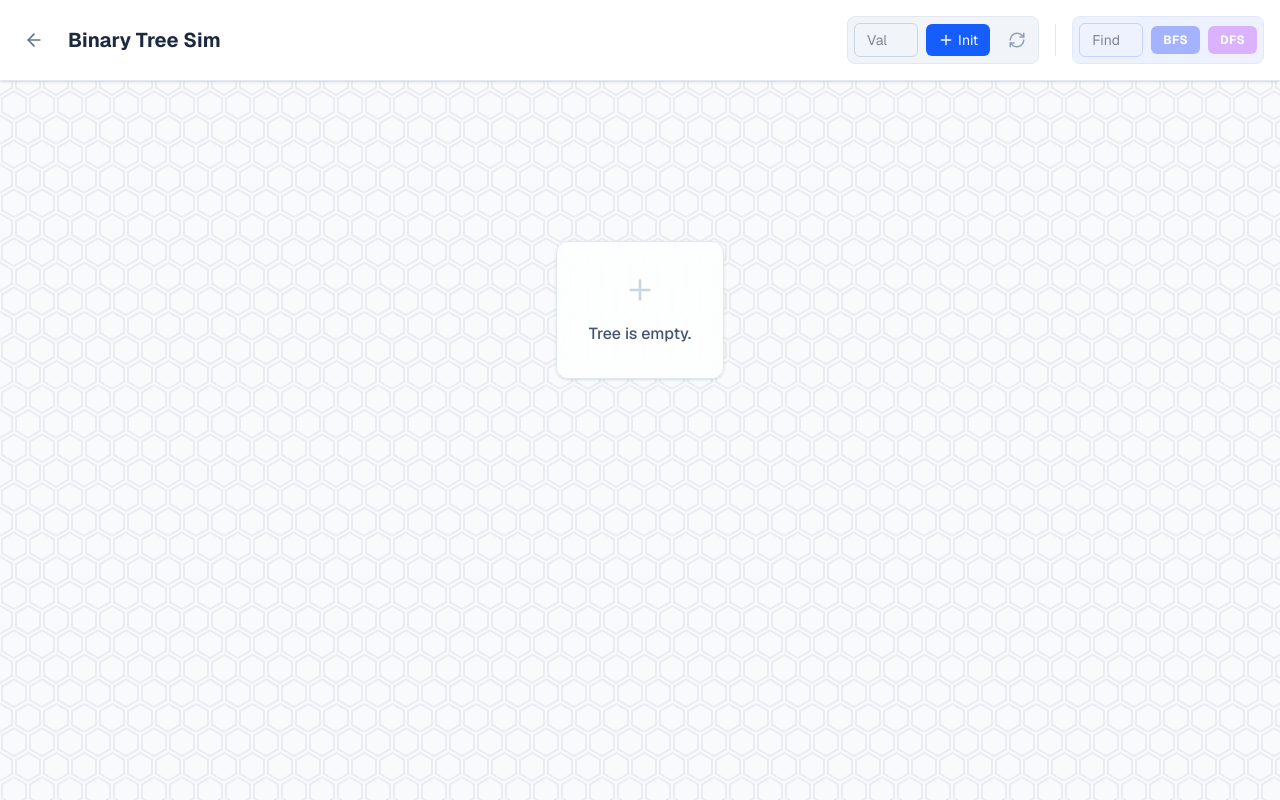
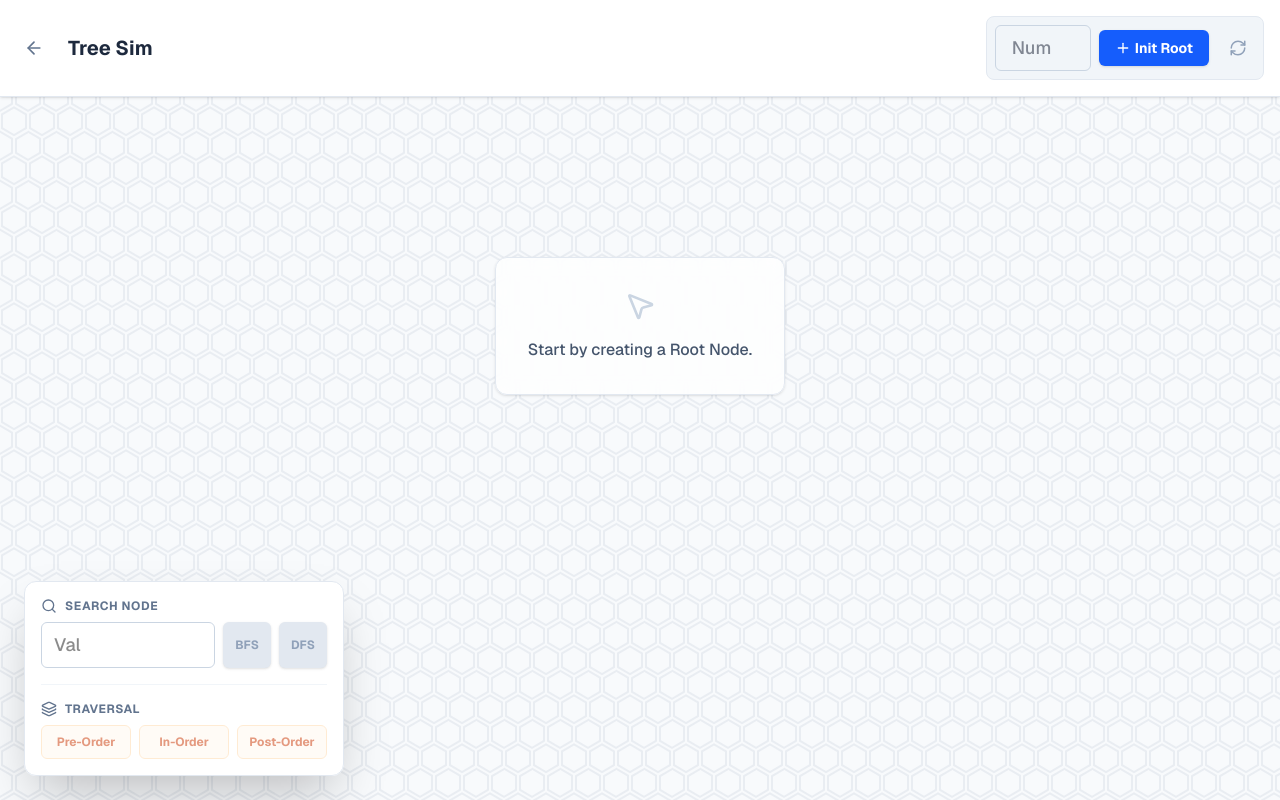
Before and after one commit to moze-mehraban/ds-tools, a Next.js app: page /Binary-Tree in a window 1280 px wide. Built offline with nearby package versions, Linux system fonts and the light colour scheme.

Commit message:
re-design  and add traversal

```diff
--- a/app/Binary-Tree/page.tsx
+++ b/app/Binary-Tree/page.tsx
@@ -1,8 +1,11 @@
 'use client';
 
-import React, { useState, useEffect, useRef } from 'react';
+import React, { useState } from 'react';
 import { useRouter } from 'next/navigation';
-import { Trash2, Plus, RefreshCw, ArrowLeft, Search, Activity } from 'lucide-react';
+import {
+  Trash2, Plus, RefreshCw, ArrowLeft,
+  Search, Activity, Play, Layers, MousePointer2
+} from 'lucide-react';
 
 // --- Types ---
 type NodeId = string;
@@ -16,63 +19,73 @@ interface TreeNode {
 
 // --- Algorithms & Math Helpers ---
 
-// 1. Get Node Height (Distance to deepest leaf)
 const getHeight = (node: TreeNode | null): number => {
   if (!node) return -1;
   return 1 + Math.max(getHeight(node.left), getHeight(node.right));
 };
 
-// 2. Get Node Depth (Distance from root)
 const getDepth = (root: TreeNode | null, targetId: NodeId, currentDepth = 0): number => {
   if (!root) return -1;
   if (root.id === targetId) return currentDepth;
-
   const left = getDepth(root.left, targetId, currentDepth + 1);
   if (left !== -1) return left;
-
   return getDepth(root.right, targetId, currentDepth + 1);
 };
 
-// 3. Get Balance Factor (Left Height - Right Height)
 const getBalanceFactor = (node: TreeNode | null): number => {
   if (!node) return 0;
   return getHeight(node.left) - getHeight(node.right);
 };
 
-// 4. BFS Generator (Returns array of IDs visited)
-const getBFSPath = (root: TreeNode | null, targetValue: string) => {
-  if (!root) return { path: [], found: false };
+// --- Traversal Generators ---
+
+const getBFSPath = (root: TreeNode | null) => {
+  if (!root) return [];
   const queue = [root];
   const path: NodeId[] = [];
-
   while (queue.length > 0) {
     const current = queue.shift()!;
     path.push(current.id);
-    if (current.value === targetValue) return { path, found: true };
     if (current.left) queue.push(current.left);
     if (current.right) queue.push(current.right);
   }
-  return { path, found: false };
+  return path;
 };
 
-// 5. DFS Generator (Pre-order traversal path)
-const getDFSPath = (root: TreeNode | null, targetValue: string) => {
+const getPreOrderPath = (root: TreeNode | null) => {
   const path: NodeId[] = [];
-  let found = false;
-
   const traverse = (node: TreeNode | null) => {
-    if (!node || found) return;
+    if (!node) return;
     path.push(node.id);
-    if (node.value === targetValue) {
-      found = true;
-      return;
-    }
     traverse(node.left);
     traverse(node.right);
   };
+  traverse(root);
+  return path;
+};
 
+const getInOrderPath = (root: TreeNode | null) => {
+  const path: NodeId[] = [];
+  const traverse = (node: TreeNode | null) => {
+    if (!node) return;
+    traverse(node.left);
+    path.push(node.id);
+    traverse(node.right);
+  };
   traverse(root);
-  return { path, found };
+  return path;
+};
+
+const getPostOrderPath = (root: TreeNode | null) => {
+  const path: NodeId[] = [];
+  const traverse = (node: TreeNode | null) => {
+    if (!node) return;
+    traverse(node.left);
+    traverse(node.right);
+    path.push(node.id);
+  };
+  traverse(root);
+  return path;
 };
 
 const generateId = () => Math.random().toString(36).substr(2, 9);
@@ -96,15 +109,13 @@ const RecursiveTreeNode = ({
   const isFound = node.id === foundId;
   const isLeaf = !node.left && !node.right;
 
-  // Determine Color State
-  let bgClass = 'bg-white border-slate-800 text-slate-900'; // Default
+  let bgClass = 'bg-white border-slate-800 text-slate-900';
   if (isFound) bgClass = 'bg-green-500 border-green-700 text-white scale-110 shadow-[0_0_15px_rgba(34,197,94,0.6)]';
   else if (isVisiting) bgClass = 'bg-yellow-400 border-yellow-600 text-black scale-105 shadow-md';
   else if (isSelected) bgClass = 'bg-blue-600 border-blue-800 text-white scale-110 shadow-lg';
 
   return (
     <li className="relative float-left text-center list-none p-4 pt-8">
-      {/* Node Circle */}
       <div
         onClick={(e) => { e.stopPropagation(); onSelect(node.id); }}
         className={`
@@ -115,23 +126,17 @@ const RecursiveTreeNode = ({
       >
         {node.value}
       </div>
-
-      {/* Children Container */}
       {(!isLeaf) && (
         <ul className="flex justify-center pt-4 relative">
           {node.left ? (
             <RecursiveTreeNode node={node.left} selectedId={selectedId} visitingId={visitingId} foundId={foundId} onSelect={onSelect} />
           ) : (
-             node.right && (
-                <li className="relative float-left text-center list-none p-4 pt-8 opacity-0 pointer-events-none"><div className="w-14 h-14"></div></li>
-             )
+             node.right && <li className="relative float-left p-4 pt-8 opacity-0 pointer-events-none"><div className="w-14 h-14"></div></li>
           )}
           {node.right ? (
             <RecursiveTreeNode node={node.right} selectedId={selectedId} visitingId={visitingId} foundId={foundId} onSelect={onSelect} />
           ) : (
-            node.left && (
-                <li className="relative float-left text-center list-none p-4 pt-8 opacity-0 pointer-events-none"><div className="w-14 h-14"></div></li>
-             )
+            node.left && <li className="relative float-left p-4 pt-8 opacity-0 pointer-events-none"><div className="w-14 h-14"></div></li>
           )}
         </ul>
       )}
@@ -143,21 +148,28 @@ export default function BinaryTreeSimulator() {
   const router = useRouter();
   const [tree, setTree] = useState<TreeNode | null>(null);
 
-  // Interaction State
+  // State
   const [selectedId, setSelectedId] = useState<NodeId | null>(null);
   const [newValue, setNewValue] = useState('');
+  const [searchValue, setSearchValue] = useState('');
 
-  // Search/Animation State
-  const [searchValue, setSearchValue] = useState('');
+  // Animation State
   const [visitingId, setVisitingId] = useState<NodeId | null>(null);
   const [foundId, setFoundId] = useState<NodeId | null>(null);
   const [isAnimating, setIsAnimating] = useState(false);
+  const [statusMessage, setStatusMessage] = useState('');
 
-  // --- Logic Helpers ---
+  // --- Logic ---
   const findNode = (root: TreeNode | null, id: NodeId): TreeNode | null => {
     if (!root) return null;
     if (root.id === id) return root;
     return findNode(root.left, id) || findNode(root.right, id);
+  };
+
+  const findNodeByValue = (root: TreeNode | null, val: string): TreeNode | null => {
+    if (!root) return null;
+    if (root.value === val) return root;
+    return findNodeByValue(root.left, val) || findNodeByValue(root.right, val);
   };
 
   const insertNode = (parentId: NodeId | null, side: 'left' | 'right', value: string) => {
@@ -189,52 +201,70 @@ export default function BinaryTreeSimulator() {
     setSelectedId(null);
   };
 
-  // --- Animation Runner ---
-  const runSearch = (type: 'BFS' | 'DFS') => {
-    if (!tree || !searchValue) return;
+  // --- Unified Animation Runner ---
+  const runAnimation = (type: 'BFS' | 'DFS' | 'PRE' | 'IN' | 'POST') => {
+    if (!tree) return;
 
-    // Reset previous states
+    const isSearch = (type === 'BFS' || type === 'DFS') && searchValue !== '';
+
+    let path: NodeId[] = [];
+    if (type === 'BFS') path = getBFSPath(tree);
+    else if (type === 'DFS' || type === 'PRE') path = getPreOrderPath(tree); // DFS usually implies PreOrder visually
+    else if (type === 'IN') path = getInOrderPath(tree);
+    else if (type === 'POST') path = getPostOrderPath(tree);
+
+    let foundNodeId: string | null = null;
+    if (isSearch) {
+        const targetNode = findNodeByValue(tree, searchValue);
+        if (!targetNode) {
+            alert(`Value ${searchValue} not found in tree.`);
+            return;
+        }
+        const index = path.indexOf(targetNode.id);
+        if (index !== -1) {
+            path = path.slice(0, index + 1);
+            foundNodeId = targetNode.id;
+        }
+    }
+
     setSelectedId(null);
     setFoundId(null);
     setVisitingId(null);
     setIsAnimating(true);
-
-    const { path, found } = type === 'BFS'
-      ? getBFSPath(tree, searchValue)
-      : getDFSPath(tree, searchValue);
+    setStatusMessage(isSearch ? `Searching for ${searchValue}...` : `Running ${type}-Order Traversal...`);
 
     let step = 0;
-
     const interval = setInterval(() => {
       if (step >= path.length) {
         clearInterval(interval);
         setIsAnimating(false);
-        if (!found) alert('Value not found in tree');
+        setStatusMessage('');
+        if (isSearch && foundNodeId) {
+            setFoundId(foundNodeId);
+        }
         return;
       }
 
-      const nodeId = path[step];
-      setVisitingId(nodeId);
-
-      // If this is the last step and it was found
-      if (step === path.length - 1 && found) {
-        setFoundId(nodeId);
-        setVisitingId(null); // Stop visiting, keep found
-      }
-
+      setVisitingId(path[step]);
       step++;
-    }, 600); // 600ms delay between steps
+    }, 600);
   };
 
-  // --- Derived Data ---
+  // Stats
   const selectedNode = tree && selectedId ? findNode(tree, selectedId) : null;
   const canAddLeft = selectedNode && !selectedNode.left && !isAnimating;
   const canAddRight = selectedNode && !selectedNode.right && !isAnimating;
 
-  // Calculate stats for details panel
   const nodeHeight = selectedNode ? getHeight(selectedNode) : '-';
   const nodeDepth = selectedNode ? getDepth(tree, selectedId!) : '-';
   const balanceFactor = selectedNode ? getBalanceFactor(selectedNode) : '-';
+
+  const handleNumberInput = (e: React.ChangeEvent<HTMLInputElement>, setter: (val: string) => void) => {
+    const val = e.target.value;
+    if (val === '' || /^[0-9]+$/.test(val)) {
+        setter(val);
+    }
+  };
 
   return (
     <div className="min-h-screen bg-slate-50 flex flex-col font-sans">
@@ -251,71 +281,38 @@ export default function BinaryTreeSimulator() {
         .tree ul ul::before { content: ''; position: absolute; top: 0; left: 50%; border-left: 2px solid #334155; width: 0; height: 20px; }
       `}</style>
 
-      {/* --- Header --- */}
+      {/* --- Top Header (Edit Tools Only) --- */}
       <header className="bg-white/90 backdrop-blur-sm border-b border-slate-200 p-4 shadow-sm z-50 sticky top-0">
-        <div className="max-w-7xl mx-auto flex flex-col md:flex-row items-center justify-between gap-4">
+        <div className="max-w-[1400px] mx-auto flex items-center justify-between gap-4">
 
-          <div className="flex items-center gap-4 w-full md:w-auto">
+          <div className="flex items-center gap-4">
             <button onClick={() => router.back()} className="p-2 text-slate-500 hover:bg-slate-100 rounded-full">
               <ArrowLeft size={20} />
             </button>
-            <h1 className="text-xl font-bold text-slate-800">Binary Tree Sim</h1>
+            <h1 className="text-xl font-bold text-slate-800 hidden sm:block">Tree Sim</h1>
           </div>
 
-          {/* Controls Group */}
-          <div className="flex items-center gap-4">
-
-            {/* Edit Tools */}
-            <div className="flex items-center gap-2 bg-slate-100 p-1.5 rounded-lg border border-slate-200">
+          {/* Edit Controls */}
+          <div className="flex items-center gap-2 bg-slate-100 p-2 rounded-lg border border-slate-200">
             <input
-                type="text" placeholder="Val" value={newValue}
-                onChange={(e) => setNewValue(e.target.value)}
+              type="text" placeholder="Num" value={newValue}
+              onChange={(e) => handleNumberInput(e, setNewValue)}
               disabled={isAnimating}
-                className="px-3 py-1.5 rounded-md border border-slate-300 w-16 text-sm outline-none text-slate-900"
+              className="px-4 py-2 rounded-md border border-slate-300 w-24 text-lg font-medium outline-none text-slate-900 focus:ring-2 focus:ring-blue-500"
               maxLength={3}
             />
             {!tree ? (
-                <button onClick={() => insertNode(null, 'left', newValue || 'Root')} className="flex items-center gap-1 bg-blue-600 hover:bg-blue-700 text-white px-3 py-1.5 rounded-md text-sm">
-                  <Plus size={16} /> Init
+              <button onClick={() => insertNode(null, 'left', newValue || '50')} className="flex items-center gap-1 bg-blue-600 hover:bg-blue-700 text-white px-4 py-2 rounded-md text-sm font-bold shadow-sm">
+                <Plus size={16} /> Init Root
               </button>
             ) : (
               <>
-                  <button disabled={!canAddLeft || !newValue} onClick={() => { if(selectedId) insertNode(selectedId, 'left', newValue); setNewValue(''); }} className="px-3 py-1.5 bg-white border border-slate-300 text-slate-700 hover:bg-slate-50 disabled:opacity-50 rounded-md text-sm">+ L</button>
-                  <button disabled={!canAddRight || !newValue} onClick={() => { if(selectedId) insertNode(selectedId, 'right', newValue); setNewValue(''); }} className="px-3 py-1.5 bg-white border border-slate-300 text-slate-700 hover:bg-slate-50 disabled:opacity-50 rounded-md text-sm">+ R</button>
-                  <button disabled={!selectedId || isAnimating} onClick={() => selectedId && deleteNode(selectedId)} className="p-1.5 text-rose-500 hover:bg-rose-50 rounded-md disabled:opacity-50"><Trash2 size={18} /></button>
+                <button disabled={!canAddLeft || !newValue} onClick={() => { if(selectedId) insertNode(selectedId, 'left', newValue); setNewValue(''); }} className="px-3 py-2 bg-white border border-slate-300 text-slate-700 hover:bg-slate-50 disabled:opacity-50 rounded-md text-sm font-bold shadow-sm">+ Left</button>
+                <button disabled={!canAddRight || !newValue} onClick={() => { if(selectedId) insertNode(selectedId, 'right', newValue); setNewValue(''); }} className="px-3 py-2 bg-white border border-slate-300 text-slate-700 hover:bg-slate-50 disabled:opacity-50 rounded-md text-sm font-bold shadow-sm">+ Right</button>
+                <button disabled={!selectedId || isAnimating} onClick={() => selectedId && deleteNode(selectedId)} className="p-2 text-rose-500 hover:bg-rose-50 rounded-md disabled:opacity-50 border border-transparent hover:border-rose-200"><Trash2 size={18} /></button>
               </>
             )}
-               <button onClick={() => { setTree(null); setSelectedId(null); setFoundId(null); setVisitingId(null); }} className="p-1.5 text-slate-400 hover:bg-slate-200 rounded-md ml-1"><RefreshCw size={18} /></button>
-            </div>
-
-            {/* Separator */}
-            <div className="h-8 w-px bg-slate-200 hidden md:block"></div>
-
-            {/* Search Tools */}
-            <div className="flex items-center gap-2 bg-indigo-50 p-1.5 rounded-lg border border-indigo-100">
-               <input
-                type="text" placeholder="Find" value={searchValue}
-                onChange={(e) => setSearchValue(e.target.value)}
-                disabled={isAnimating}
-                className="px-3 py-1.5 rounded-md border border-indigo-200 w-16 text-sm outline-none text-slate-900 focus:border-indigo-500"
-                maxLength={3}
-              />
-              <button
-                onClick={() => runSearch('BFS')}
-                disabled={!tree || !searchValue || isAnimating}
-                className="px-3 py-1.5 bg-indigo-600 text-white hover:bg-indigo-700 disabled:bg-indigo-300 rounded-md text-xs font-bold tracking-wide transition"
-              >
-                BFS
-              </button>
-              <button
-                onClick={() => runSearch('DFS')}
-                disabled={!tree || !searchValue || isAnimating}
-                className="px-3 py-1.5 bg-purple-600 text-white hover:bg-purple-700 disabled:bg-purple-300 rounded-md text-xs font-bold tracking-wide transition"
-              >
-                DFS
-              </button>
-            </div>
-
+             <button onClick={() => { setTree(null); setSelectedId(null); setFoundId(null); setVisitingId(null); }} className="p-2 text-slate-400 hover:bg-slate-200 rounded-md ml-1" title="Reset Tree"><RefreshCw size={18} /></button>
           </div>
         </div>
       </header>
@@ -331,8 +328,8 @@ export default function BinaryTreeSimulator() {
         <div className="min-w-max min-h-max p-20 flex justify-center tree z-10 relative">
           {!tree ? (
             <div className="mt-20 text-center text-slate-400 bg-white/80 p-8 rounded-xl shadow-sm backdrop-blur-sm border border-slate-200">
-              <Plus size={32} className="mx-auto mb-4 text-slate-300" />
-              <p className="font-medium text-slate-600">Tree is empty.</p>
+              <MousePointer2 size={32} className="mx-auto mb-4 text-slate-300" />
+              <p className="font-medium text-slate-600">Start by creating a Root Node.</p>
             </div>
           ) : (
             <ul className="flex">
@@ -354,31 +351,68 @@ export default function BinaryTreeSimulator() {
         </div>
       </main>
 
-      {/* --- Node Details Panel (Bottom Right) --- */}
+      {/* --- Bottom Left: Algorithms Menu --- */}
+      <div className="fixed bottom-6 left-6 w-80 bg-white/95 backdrop-blur-md border border-slate-200 rounded-xl shadow-2xl p-4 z-50 flex flex-col gap-4">
+
+          {/* Section 1: Search */}
+          <div>
+            <div className="flex items-center gap-2 mb-2 text-slate-500">
+                <Search size={16} />
+                <span className="text-xs font-bold uppercase tracking-wider">Search Node</span>
+            </div>
+            <div className="flex gap-2">
+                <input
+                    type="text" placeholder="Val" value={searchValue}
+                    onChange={(e) => handleNumberInput(e, setSearchValue)}
+                    disabled={isAnimating}
+                    className="flex-1 px-3 py-2 rounded-md border border-slate-300 text-lg font-medium outline-none focus:ring-2 focus:ring-indigo-500 w-full"
+                    maxLength={3}
+                />
+                <button onClick={() => runAnimation('BFS')} disabled={!tree || !searchValue || isAnimating} className="px-3 bg-indigo-600 text-white hover:bg-indigo-700 disabled:bg-slate-200 disabled:text-slate-400 rounded-md text-xs font-bold shadow-sm transition-colors">BFS</button>
+                <button onClick={() => runAnimation('DFS')} disabled={!tree || !searchValue || isAnimating} className="px-3 bg-purple-600 text-white hover:bg-purple-700 disabled:bg-slate-200 disabled:text-slate-400 rounded-md text-xs font-bold shadow-sm transition-colors">DFS</button>
+            </div>
+          </div>
+
+          <div className="h-px bg-slate-100 w-full"></div>
+
+          {/* Section 2: Traversal */}
+          <div>
+            <div className="flex items-center gap-2 mb-2 text-slate-500">
+                <Layers size={16} />
+                <span className="text-xs font-bold uppercase tracking-wider">Traversal</span>
+            </div>
+            <div className="grid grid-cols-3 gap-2">
+                <button onClick={() => runAnimation('PRE')} disabled={!tree || isAnimating} className="py-2 bg-orange-50 text-orange-700 hover:bg-orange-100 border border-orange-200 rounded-md text-xs font-bold transition-colors disabled:opacity-50">Pre-Order</button>
+                <button onClick={() => runAnimation('IN')} disabled={!tree || isAnimating} className="py-2 bg-orange-50 text-orange-700 hover:bg-orange-100 border border-orange-200 rounded-md text-xs font-bold transition-colors disabled:opacity-50">In-Order</button>
+                <button onClick={() => runAnimation('POST')} disabled={!tree || isAnimating} className="py-2 bg-orange-50 text-orange-700 hover:bg-orange-100 border border-orange-200 rounded-md text-xs font-bold transition-colors disabled:opacity-50">Post-Order</button>
+            </div>
+          </div>
+      </div>
+
+      {/* --- Bottom Right: Node Details Panel --- */}
       {selectedId && selectedNode && !isAnimating && (
-        <div className="fixed bottom-6 right-6 w-64 bg-white/90 backdrop-blur-md border border-slate-200 rounded-xl shadow-2xl overflow-hidden z-50 animate-in fade-in slide-in-from-bottom-4 duration-300">
-          <div className="bg-slate-100 px-4 py-2 border-b border-slate-200 flex items-center gap-2">
+        <div className="fixed bottom-6 right-6 w-64 bg-white/95 backdrop-blur-md border border-slate-200 rounded-xl shadow-2xl overflow-hidden z-50 animate-in fade-in slide-in-from-bottom-4 duration-300">
+          <div className="bg-slate-50 px-4 py-3 border-b border-slate-200 flex items-center gap-2">
             <Activity size={16} className="text-blue-500" />
-            <h3 className="font-bold text-slate-700 text-sm">Node Details</h3>
+            <h3 className="font-bold text-slate-700 text-sm">Node Statistics</h3>
           </div>
-          <div className="p-4 space-y-3">
+          <div className="p-4 space-y-4">
              <div className="flex justify-between items-center">
-                <span className="text-slate-500 text-sm">Value</span>
-                <span className="font-mono font-bold text-lg text-slate-800">{selectedNode.value}</span>
+                <span className="text-slate-500 text-sm font-medium">Value</span>
+                <span className="font-mono font-bold text-xl text-slate-800 bg-slate-100 px-2 rounded">{selectedNode.value}</span>
              </div>
-             <div className="w-full h-px bg-slate-100"></div>
 
-             <div className="grid grid-cols-3 gap-2 text-center">
+             <div className="grid grid-cols-3 gap-2 text-center bg-slate-50 p-2 rounded-lg border border-slate-100">
                 <div>
-                   <div className="text-xs text-slate-400 uppercase font-bold">Height</div>
+                   <div className="text-[10px] text-slate-400 uppercase font-bold mb-1">Height</div>
                    <div className="text-blue-600 font-bold">{nodeHeight}</div>
                 </div>
-                <div className="border-l border-slate-100">
-                   <div className="text-xs text-slate-400 uppercase font-bold">Depth</div>
+                <div className="border-l border-slate-200">
+                   <div className="text-[10px] text-slate-400 uppercase font-bold mb-1">Depth</div>
                    <div className="text-purple-600 font-bold">{nodeDepth}</div>
                 </div>
-                <div className="border-l border-slate-100">
-                   <div className="text-xs text-slate-400 uppercase font-bold">Balance</div>
+                <div className="border-l border-slate-200">
+                   <div className="text-[10px] text-slate-400 uppercase font-bold mb-1">Balance</div>
                    <div className={`font-bold ${Number(balanceFactor) === 0 ? 'text-green-500' : 'text-orange-500'}`}>
                      {balanceFactor}
                    </div>
@@ -388,11 +422,11 @@ export default function BinaryTreeSimulator() {
         </div>
       )}
 
-      {/* Animation Status Overlay */}
+      {/* Animation Status Overlay (Centered Bottom) */}
       {isAnimating && (
-         <div className="fixed bottom-6 right-6 bg-indigo-900 text-white px-6 py-3 rounded-lg shadow-xl flex items-center gap-3 animate-pulse z-50">
-            <Search size={18} />
-            <span className="font-medium">Searching...</span>
+         <div className="fixed bottom-10 left-1/2 -translate-x-1/2 bg-slate-800 text-white px-6 py-3 rounded-full shadow-2xl flex items-center gap-3 animate-pulse z-50 border border-slate-700">
+            <Play size={18} className="fill-current text-green-400" />
+            <span className="font-medium tracking-wide text-sm">{statusMessage}</span>
          </div>
       )}
 
```
Lines whose indentation alone changed are shown as unchanged.
